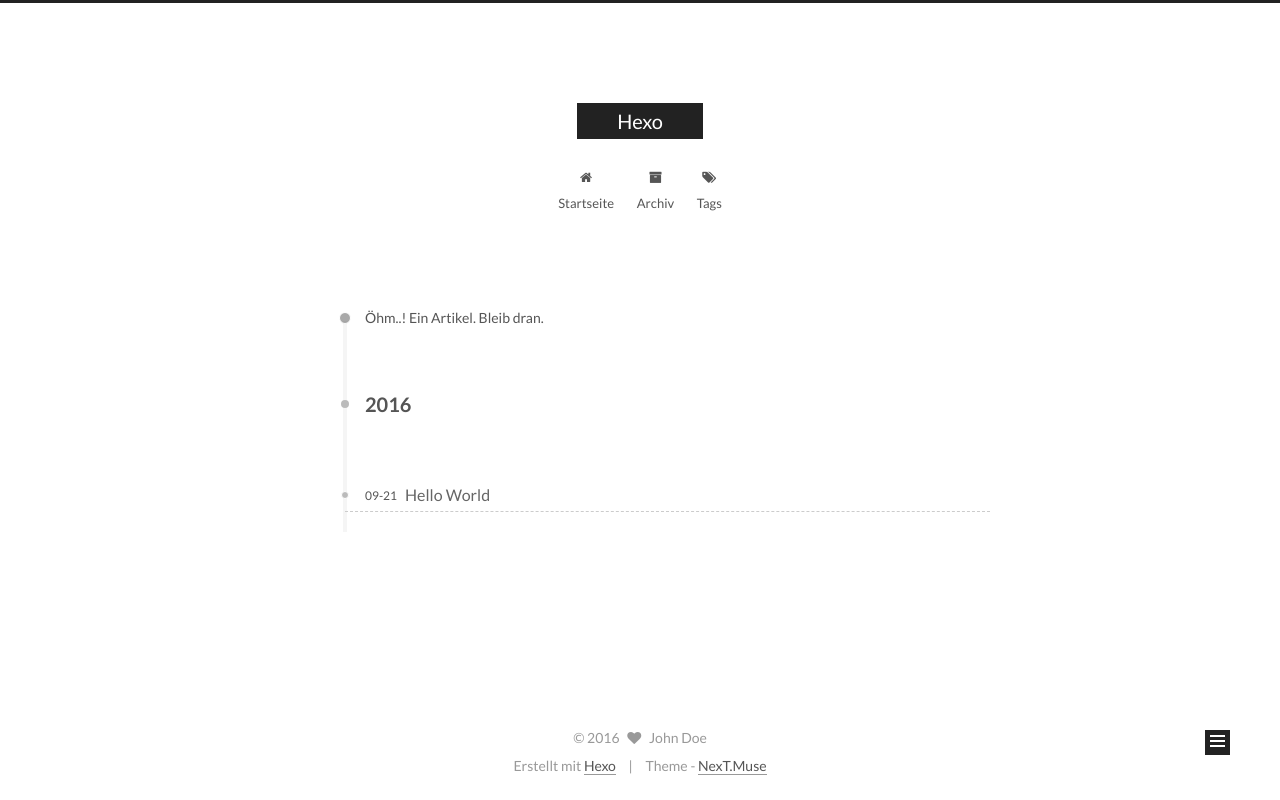
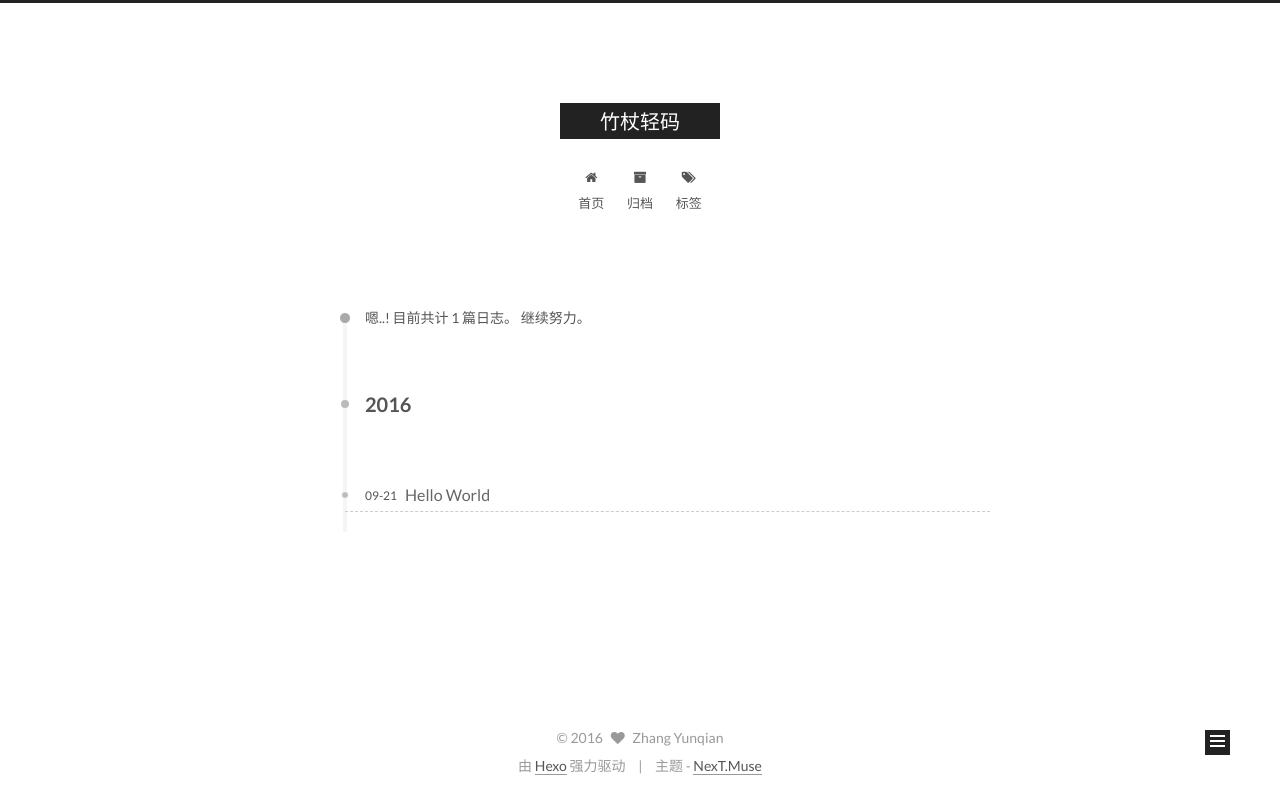
Before and after one commit to left2right/left2right.github.io, a plain HTML site: page archives/2016/09/index.html in a window 1280 px wide. Drawn offline with Linux system fonts and the light colour scheme.

Commit message:
Site updated: 2016-09-21 02:46:46

```diff
--- a/archives/2016/09/index.html
+++ b/archives/2016/09/index.html
@@ -85,11 +85,11 @@
 
 
 <meta property="og:type" content="website">
-<meta property="og:title" content="Hexo">
+<meta property="og:title" content="竹杖轻码">
 <meta property="og:url" content="http://yoursite.com/archives/2016/09/index.html">
-<meta property="og:site_name" content="Hexo">
+<meta property="og:site_name" content="竹杖轻码">
 <meta name="twitter:card" content="summary">
-<meta name="twitter:title" content="Hexo">
+<meta name="twitter:title" content="竹杖轻码">
 
 
 
@@ -102,7 +102,7 @@
     motion: true,
     duoshuo: {
       userId: 0,
-      author: 'Author'
+      author: '博主'
     }
   };
 </script>
@@ -112,10 +112,10 @@
 
   <link rel="canonical" href="http://yoursite.com/archives/2016/09/"/>
 
-  <title> Archiv | Hexo </title>
+  <title> 归档 | 竹杖轻码 </title>
 </head>
 
-<body itemscope itemtype="http://schema.org/WebPage" lang="">
+<body itemscope itemtype="http://schema.org/WebPage" lang="zh-Hans">
 
 
 
@@ -143,7 +143,7 @@
   <div class="custom-logo-site-title">
     <a href="/"  class="brand" rel="start">
       <span class="logo-line-before"><i></i></span>
-      <span class="site-title">Hexo</span>
+      <span class="site-title">竹杖轻码</span>
       <span class="logo-line-after"><i></i></span>
     </a>
   </div>
@@ -170,7 +170,7 @@
 
               <i class="menu-item-icon fa fa-fw fa-home"></i> <br />
 
-            Startseite
+            首页
           </a>
         </li>
 
@@ -180,7 +180,7 @@
 
               <i class="menu-item-icon fa fa-fw fa-archive"></i> <br />
 
-            Archiv
+            归档
           </a>
         </li>
 
@@ -190,7 +190,7 @@
 
               <i class="menu-item-icon fa fa-fw fa-tags"></i> <br />
 
-            Tags
+            标签
           </a>
         </li>
 
@@ -220,7 +220,7 @@
 
 
 
-      Öhm..! Ein Artikel. Bleib dran.
+      嗯..! 目前共计 1 篇日志。 继续努力。
     </span>
 
 
@@ -302,15 +302,15 @@
         <div class="site-author motion-element" itemprop="author" itemscope itemtype="http://schema.org/Person">
           <img class="site-author-image" itemprop="image"
                src="/images/avatar.gif"
-               alt="John Doe" />
-          <p class="site-author-name" itemprop="name">John Doe</p>
+               alt="Zhang Yunqian" />
+          <p class="site-author-name" itemprop="name">Zhang Yunqian</p>
           <p class="site-description motion-element" itemprop="description"></p>
         </div>
         <nav class="site-state motion-element">
           <div class="site-state-item site-state-posts">
             <a href="/archives">
               <span class="site-state-item-count">1</span>
-              <span class="site-state-item-name">Artikel</span>
+              <span class="site-state-item-name">日志</span>
             </a>
           </div>
 
@@ -353,15 +353,15 @@
   <span class="with-love">
     <i class="fa fa-heart"></i>
   </span>
-  <span class="author" itemprop="copyrightHolder">John Doe</span>
+  <span class="author" itemprop="copyrightHolder">Zhang Yunqian</span>
 </div>
 
 <div class="powered-by">
-  Erstellt mit  <a class="theme-link" href="https://hexo.io">Hexo</a>
+  由 <a class="theme-link" href="https://hexo.io">Hexo</a> 强力驱动
 </div>
 
 <div class="theme-info">
-  Theme -
+  主题 -
   <a class="theme-link" href="https://github.com/iissnan/hexo-theme-next">
     NexT.Muse
   </a>
--- a/css/main.css
+++ b/css/main.css
@@ -1548,7 +1548,7 @@
   width: 4px;
   height: 4px;
   border-radius: 50%;
-  background: #41639c;
+  background: #1bff8a;
 }
 .links-of-blogroll {
   font-size: 13px;
```
Also changed, not shown: 2016/09/21/hello-world/index.html (+17 -17 lines), archives/2016/index.html (+17 -17 lines), archives/index.html (+17 -17 lines), index.html (+17 -17 lines).
